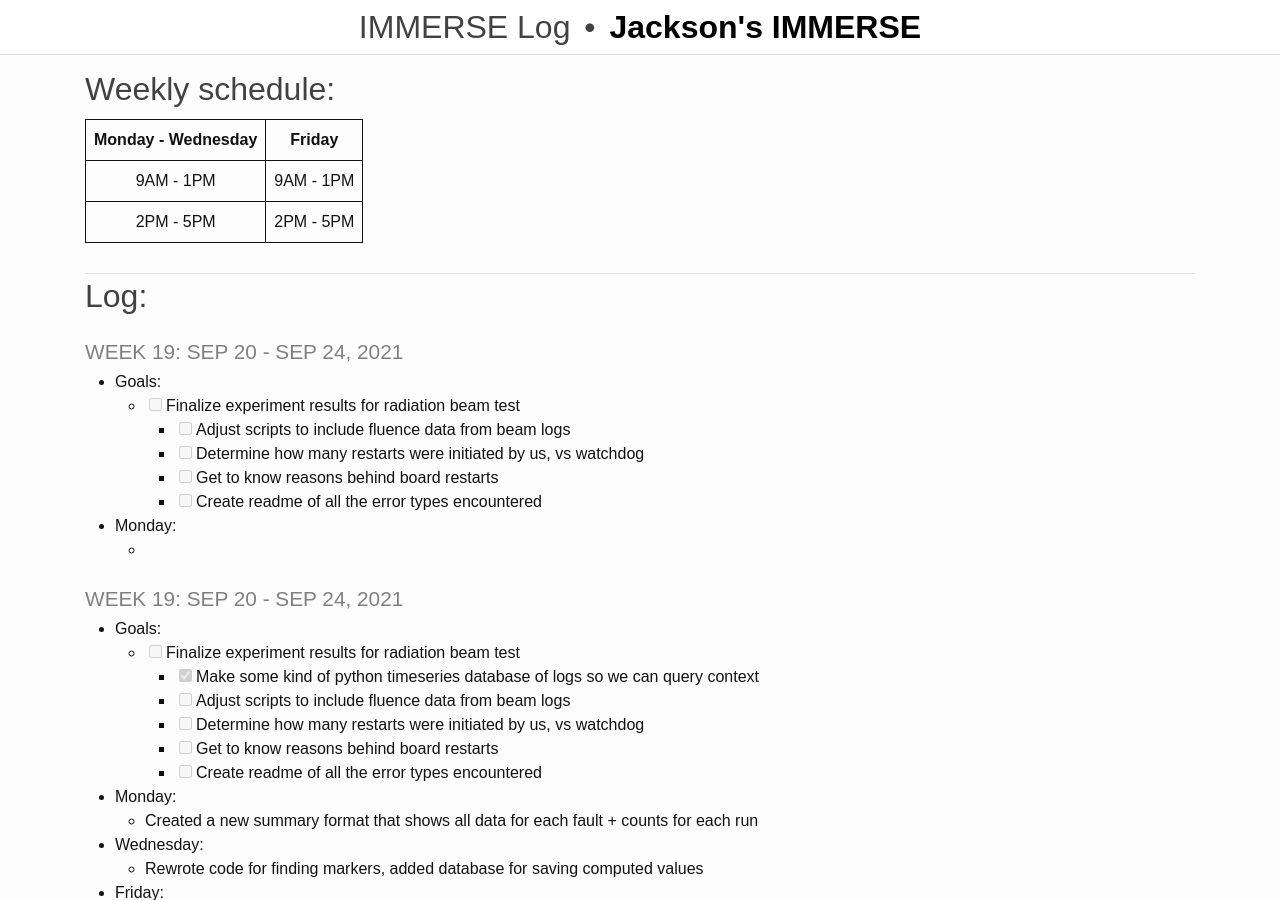
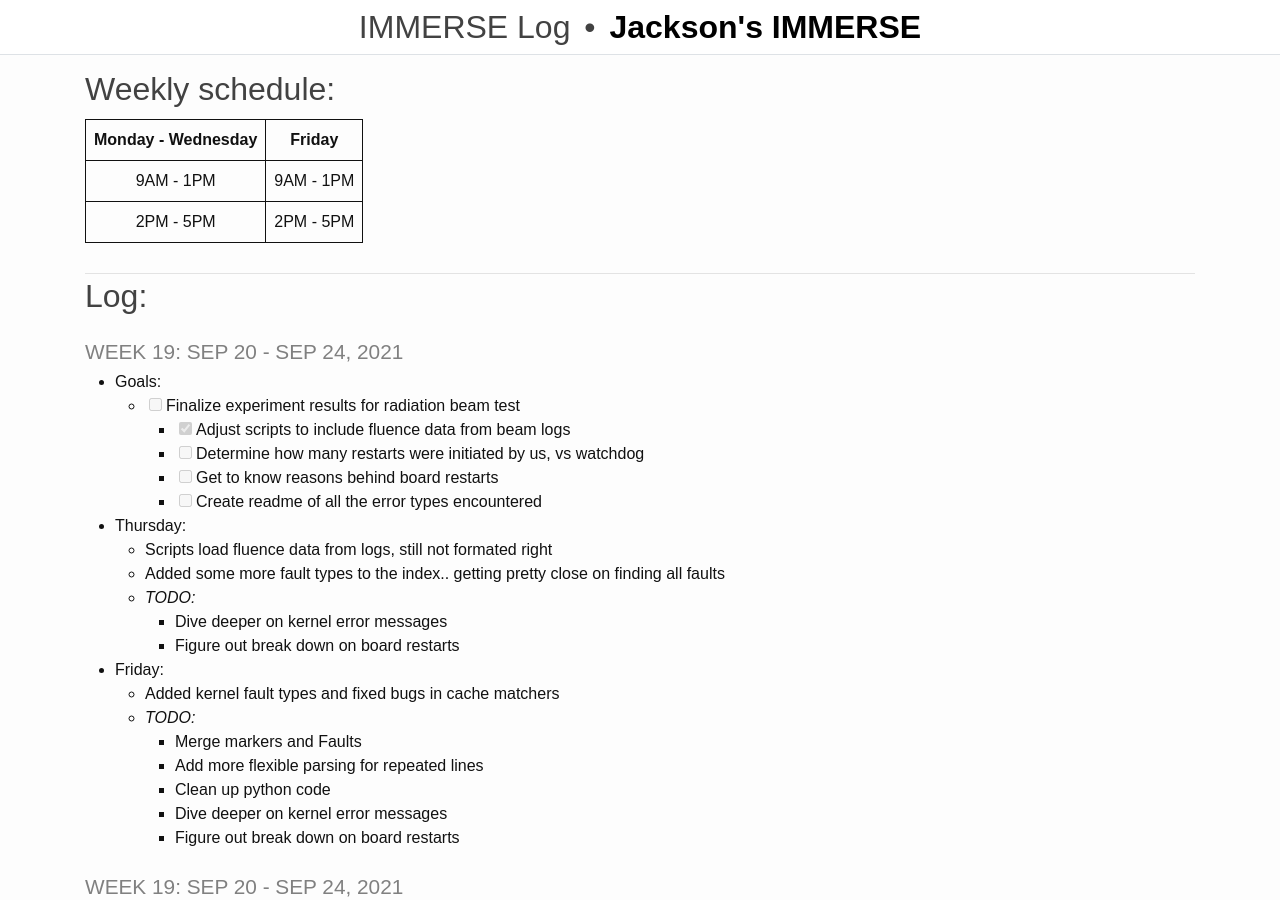
Before and after one commit to rjsmith1999/IMMERSE, a Jekyll site: the page built from _pages/log.md, in a window 1280 px wide and 900 px high. Built offline with Jekyll 4.4.1, drawn with Linux system fonts in a browser that asks for light colours.

Commit message:
Update Log

```diff
--- a/_pages/log.md
+++ b/_pages/log.md
@@ -17,13 +17,26 @@ title: IMMERSE Log
 ### Week 19: Sep 20 - Sep 24, 2021
 * **Goals**:
   - [ ] Finalize experiment results for radiation beam test
-    - [ ] Adjust scripts to include fluence data from beam logs
+    - [x] Adjust scripts to include fluence data from beam logs
     - [ ] Determine how many restarts were initiated by us, vs watchdog
     - [ ] Get to know reasons behind board restarts
     - [ ] Create readme of all the error types encountered
 
-* **Monday**:
-  -
+* **Thursday**:
+  - Scripts load fluence data from logs, still not formated right
+  - Added some more fault types to the index.. getting pretty close on finding all faults
+  - _TODO:_
+    - Dive deeper on kernel error messages
+    - Figure out break down on board restarts
+
+* **Friday**:
+  - Added kernel fault types and fixed bugs in cache matchers
+  - _TODO:_
+    - Merge markers and Faults
+    - Add more flexible parsing for repeated lines
+    - Clean up python code
+    - Dive deeper on kernel error messages
+    - Figure out break down on board restarts
 
 
 ### Week 19: Sep 20 - Sep 24, 2021
```
